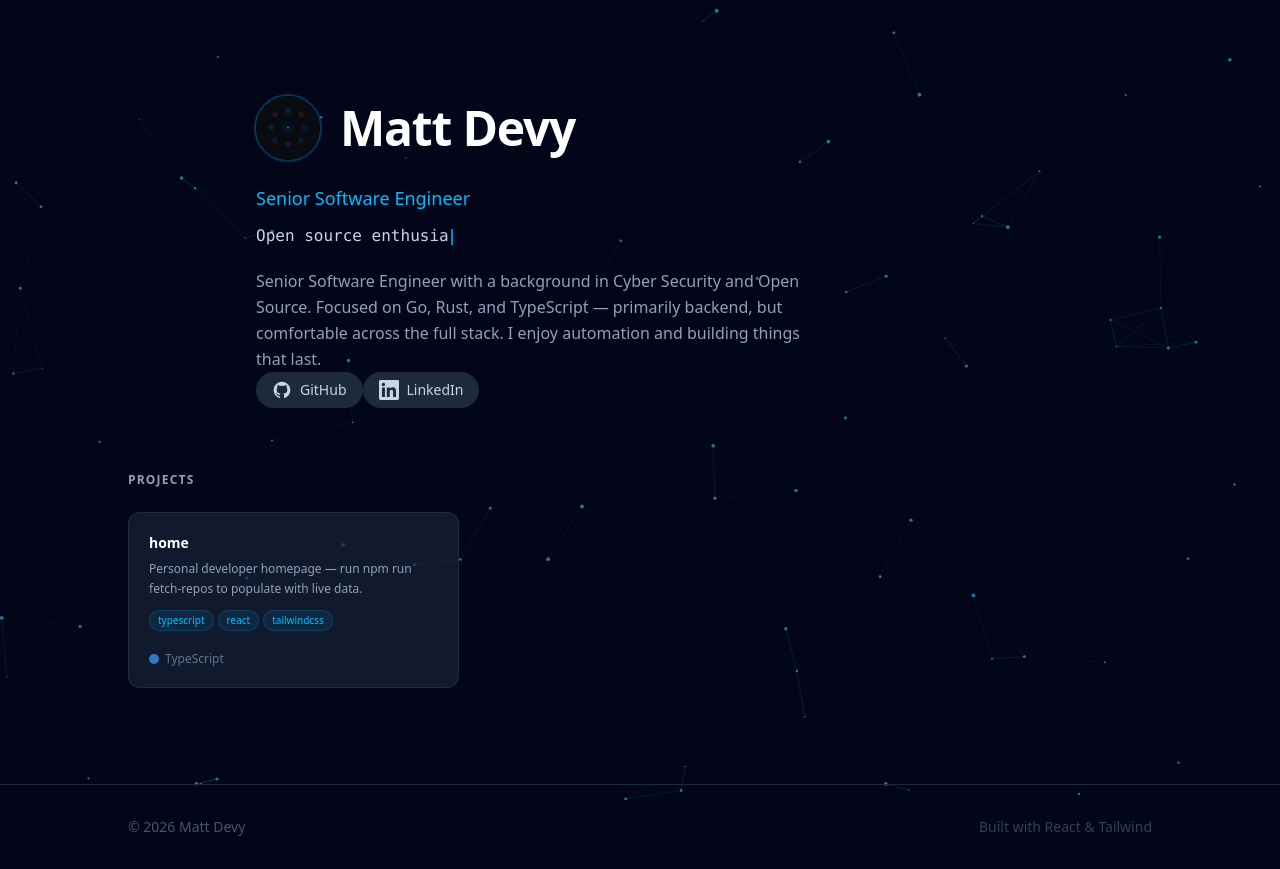
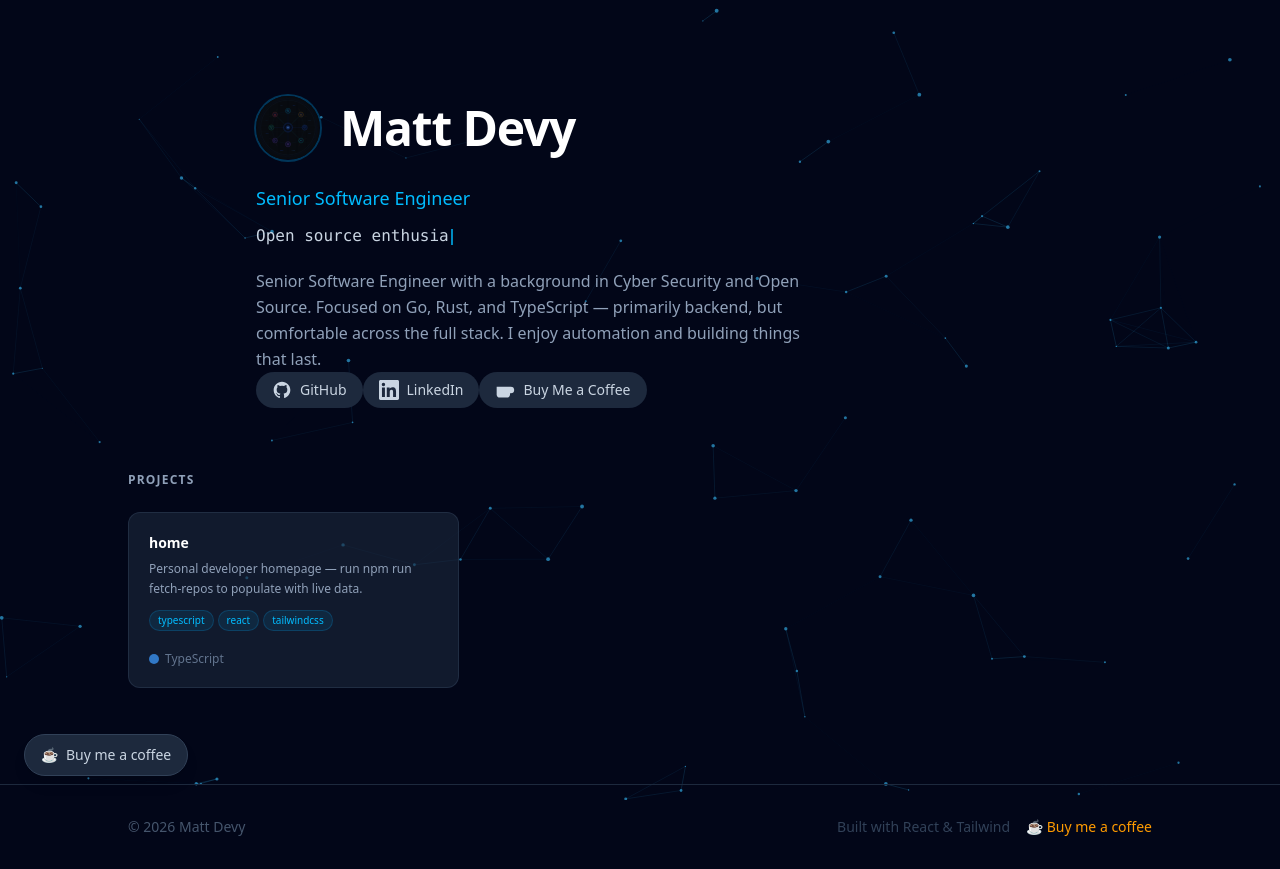
Before and after one commit to MattDevy/home, a React (Vite) app: page / in a window 1280 px wide. Built offline with nearby package versions, Linux system fonts and the light colour scheme.

Commit message:
Replace external BMC script with custom React floating button
Removes the third-party Buy Me a Coffee widget script from index.html and replaces it with a themed React component that matches the site's dark aesthetic.

```diff
--- a/index.html
+++ b/index.html
@@ -10,6 +10,5 @@
   <body>
     <div id="root"></div>
     <script type="module" src="/src/main.tsx"></script>
-    <script type="text/javascript" src="https://cdnjs.buymeacoffee.com/1.0.0/button.prod.min.js" data-name="bmc-button" data-slug="MattDevy" data-color="#FF5F5F" data-emoji="" data-font="Cookie" data-text="Buy me a coffee" data-outline-color="#000000" data-font-color="#ffffff" data-coffee-color="#FFDD00"></script>
   </body>
 </html>
--- a/src/App.tsx
+++ b/src/App.tsx
@@ -3,6 +3,7 @@ import { RepoGrid } from './components/RepoGrid.tsx'
 import { Footer } from './components/Footer.tsx'
 import { GradientBackground } from './components/GradientBackground.tsx'
 import { ParticleCanvas } from './components/ParticleCanvas.tsx'
+import { BuyMeCoffeeButton } from './components/BuyMeCoffeeButton.tsx'
 import reposData from './data/repos.json'
 import type { Repo } from './types/repo.ts'
 
@@ -18,6 +19,7 @@ export default function App() {
         <RepoGrid repos={repos} />
         <Footer />
       </div>
+      <BuyMeCoffeeButton />
     </div>
   )
 }
--- /dev/null
+++ b/src/components/BuyMeCoffeeButton.tsx
@@ -0,0 +1,23 @@
+import { config } from '../config.ts'
+
+const coffeeUrl =
+  'buyMeACoffee' in config.social
+    ? (config.social as Record<string, string>).buyMeACoffee
+    : null
+
+export function BuyMeCoffeeButton() {
+  if (!coffeeUrl) return null
+
+  return (
+    <a
+      href={coffeeUrl}
+      target="_blank"
+      rel="noopener noreferrer"
+      aria-label="Buy me a coffee"
+      className="fixed bottom-6 left-6 z-50 inline-flex items-center gap-2 px-4 py-2.5 rounded-full bg-slate-800 border border-slate-700 hover:border-amber-500/50 hover:bg-slate-750 text-slate-300 hover:text-amber-400 text-sm font-medium shadow-lg transition-all duration-200"
+    >
+      <span aria-hidden="true">☕</span>
+      <span>Buy me a coffee</span>
+    </a>
+  )
+}
--- a/src/config.ts
+++ b/src/config.ts
@@ -7,7 +7,7 @@ export const config = {
     github: 'https://github.com/MattDevy',
     linkedin: 'https://linkedin.com/in/matthew-devy',
     // email: 'mailto:...',
-    // buyMeACoffee: 'https://buymeacoffee.com/...',
+    buyMeACoffee: 'https://buymeacoffee.com/MattDevy',
   },
   /**
    * Optionally list repo slugs here to control ordering/filtering in the
```
